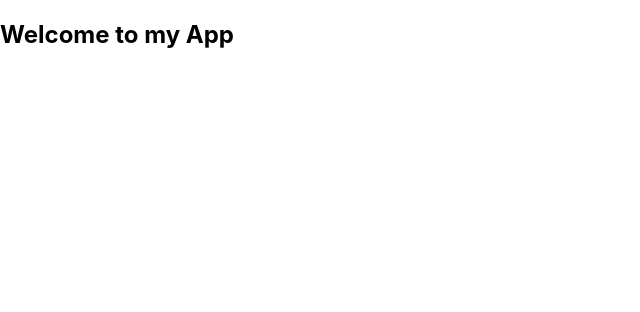
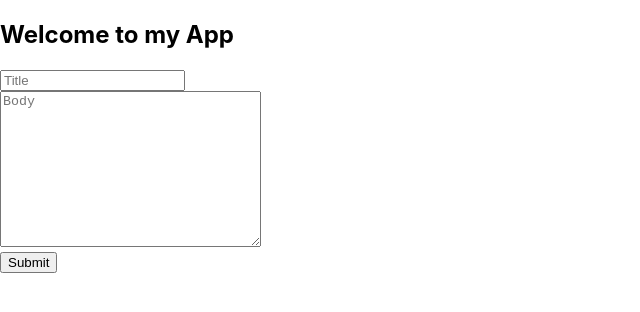
Before and after one commit to GarethWoodman/swipe_and_shop, a React (Create React App) app in the folder client/: page / in a window 1280 px wide. Shown: the top 312 px of the page, without its empty margins (0-640 px from the left). Built offline with nearby package versions, Linux system fonts and the light colour scheme.

Commit message:
React app form setup

```diff
--- a/client/src/App.js
+++ b/client/src/App.js
@@ -1,11 +1,49 @@
 import React from "react";
 
 class App extends React.Component {
-  state = {};
+  state = {
+    title: "",
+    body: "",
+  };
+
+  handleChange = (event) => {
+    const target = event.target;
+    const name = target.name;
+    const value = target.value;
+
+    this.setState({
+      [name]: value,
+    });
+  };
+
   render() {
+    console.log("state: ", this.state);
     return (
       <div>
         <h2>Welcome to my App</h2>
+        <form>
+          <div className="form-input">
+            <input
+              type="text"
+              name="title"
+              placeholder="Title"
+              value={this.state.title}
+              onChange={this.handleChange}
+            />
+          </div>
+          <div className="form-input">
+            <textarea
+              placeholder="Body"
+              name="body"
+              cols="30"
+              rows="10"
+              value={this.state.body}
+              onChange={this.handleChange}
+            ></textarea>
+          </div>
+
+          <button>Submit</button>
+        </form>
       </div>
     );
   }
```
